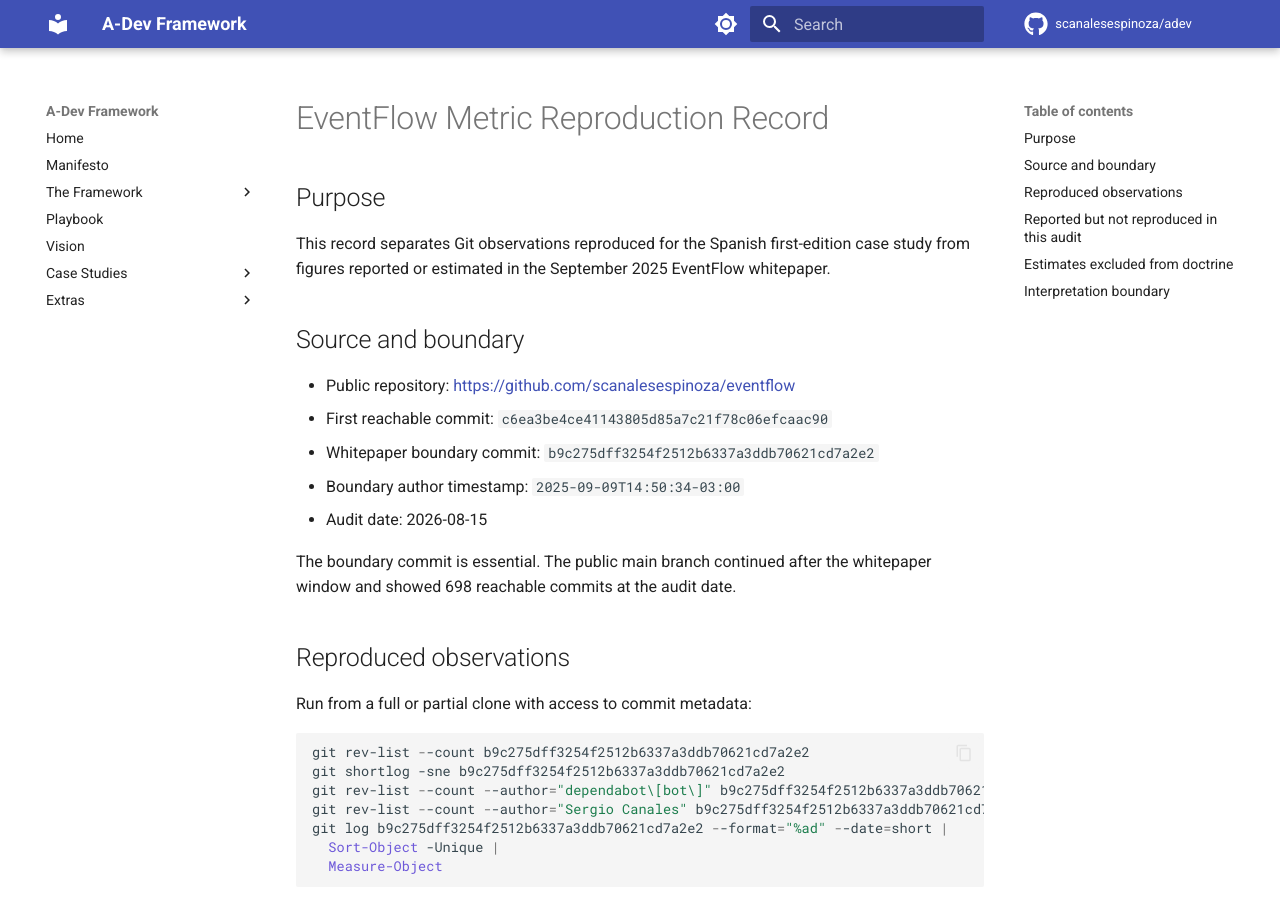
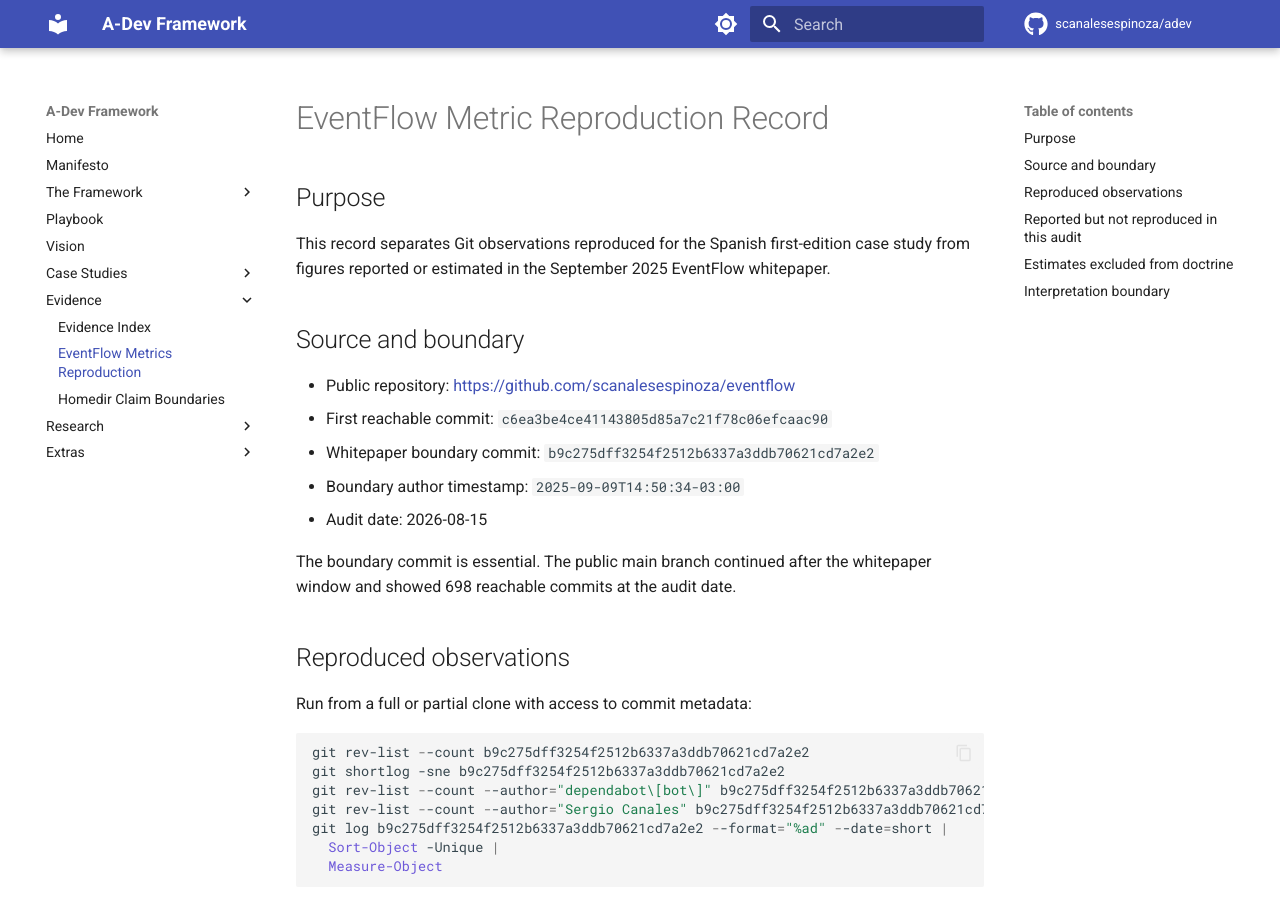
Before and after one commit to scanalesespinoza/adev, an MkDocs documentation site: the page built from docs/evidence/eventflow-metrics-reproduction.md, in a window 1280 px wide and 900 px high. Built offline with MkDocs 1.6.1 and Material for MkDocs 9.7.7, drawn with Linux system fonts in a browser that asks for light colours; comment, search, counter and statistics services are not loaded.

Commit message:
fix(docs): add orphaned docs pages to mkdocs navigation
Ten documentation pages existed under docs/ but were not listed in the
mkdocs.yml nav section, making them unreachable from the site's
navigation menu. Add them under logical groupings (Case Studies,
Evidence, Research) and add a case-studies overview entry.

Added to nav:
- case-studies/README.md (overview)
- case-studies/ci-cd-recovery.md
- case-studies/disaster-recovery.md
- case-studies/multilingual-drift.md
- case-studies/performance-evidence.md
- evidence-index.md
- evidence/eventflow-metrics-reproduction.md
- evidence/homedir-claim-boundaries.md
- research-agenda.md
- adoption-maturity-model.md

Closes #91

Generated with [Devin](https://devin.ai)

Co-Authored-By: Devin <158243242+devin-ai-integration[bot]@users.noreply.github.com>

```diff
--- a/mkdocs.yml
+++ b/mkdocs.yml
@@ -60,10 +60,22 @@ nav:
   - Playbook: book/07-weekend-marathon-playbook.md
   - Vision: book/08-homedir-vision.md
   - Case Studies:
+    - Overview: case-studies/README.md
     - EvenFlow Origins: case-studies/evenflow.md
     - Quest Board: case-studies/quest-board.md
     - Live Alpha: case-studies/live-alpha-flags.md
     - The Rollback story: case-studies/rollback.md
+    - CI/CD Recovery: case-studies/ci-cd-recovery.md
+    - Disaster Recovery: case-studies/disaster-recovery.md
+    - Multilingual Drift: case-studies/multilingual-drift.md
+    - Performance Evidence: case-studies/performance-evidence.md
+  - Evidence:
+    - Evidence Index: evidence-index.md
+    - EventFlow Metrics Reproduction: evidence/eventflow-metrics-reproduction.md
+    - Homedir Claim Boundaries: evidence/homedir-claim-boundaries.md
+  - Research:
+    - Research Agenda: research-agenda.md
+    - Adoption Maturity Model: adoption-maturity-model.md
   - Extras:
     - FAQ: book/09-faq-objections.md
     - Closing: book/10-closing.md
```
